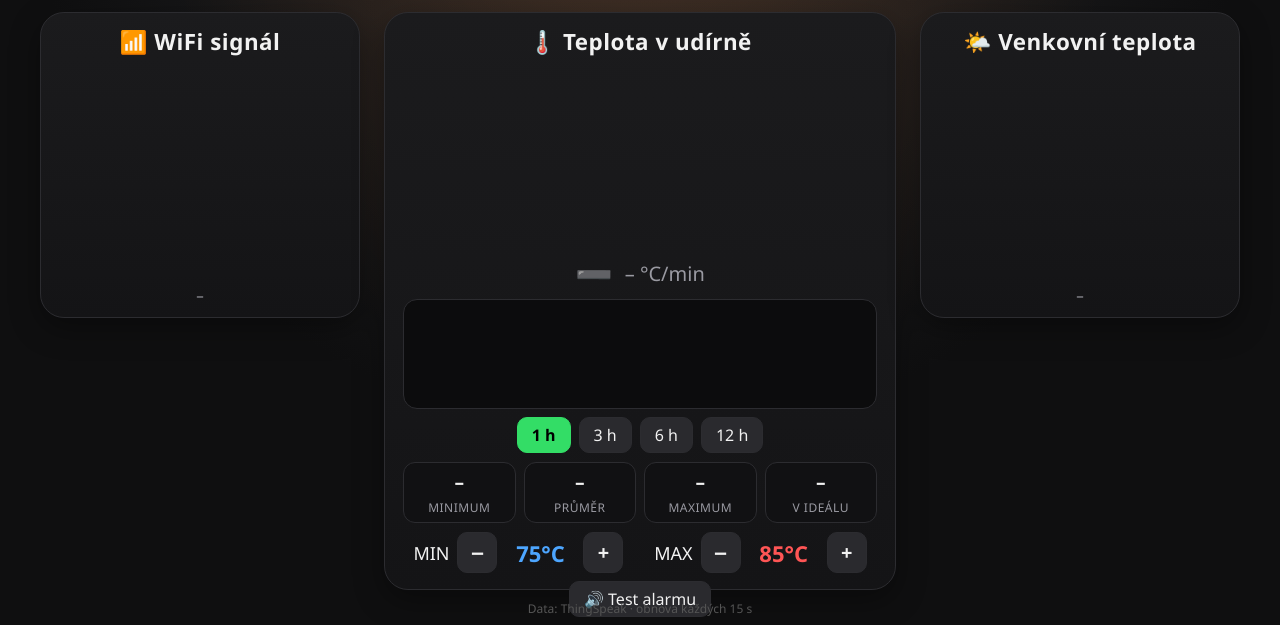
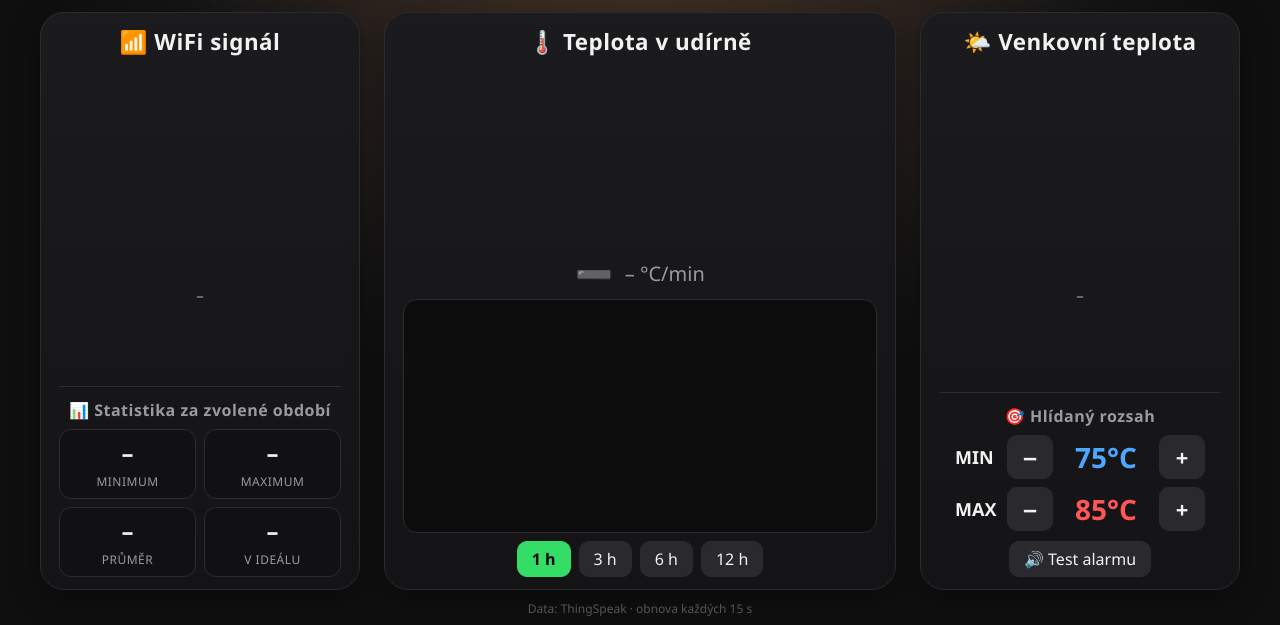
Before and after one commit to Lukianoo/udirna2, a plain HTML site: page index.html in a window 1280 px wide. Shown: the part 175-800 px from the top of the page. Drawn offline with nearby package versions, Linux system fonts and the light colour scheme; a script that the page names is missing.

```diff
--- a/index.html
+++ b/index.html
@@ -222,12 +222,25 @@ header{
   font-weight:700;
 }
 
+/* ===== SPODNÍ ČÁST BOČNÍCH KARET ===== */
+.side-extra{
+  margin-top:auto;
+  padding-top:16px;
+  border-top:1px solid var(--line);
+}
+.section-title{
+  font-size:16px;
+  font-weight:700;
+  color:var(--muted);
+  letter-spacing:.5px;
+  margin-bottom:10px;
+}
+
 /* ===== STATISTIKY ===== */
 .stats{
   display:grid;
-  grid-template-columns:repeat(4,1fr);
+  grid-template-columns:repeat(2,1fr);
   gap:8px;
-  margin-top:14px;
 }
 .stat{
   background:#111113;
@@ -237,7 +250,7 @@ header{
 }
 .stat b{
   display:block;
-  font-size:22px;
+  font-size:28px;
   font-variant-numeric:tabular-nums;
 }
 .stat span{ font-size:12px; color:var(--muted); text-transform:uppercase; letter-spacing:.5px; }
@@ -245,9 +258,8 @@ header{
 /* ===== OVLÁDÁNÍ ===== */
 .controls{
   display:flex;
-  justify-content:space-around;
+  flex-direction:column;
   align-items:center;
-  margin-top:16px;
   gap:10px;
 }
 .limit{
@@ -256,15 +268,16 @@ header{
   gap:8px;
   font-size:18px;
 }
+.limit .lbl{ width:44px; text-align:left; font-weight:700; }
 .limit .val{
-  min-width:70px;
+  min-width:90px;
   font-weight:800;
-  font-size:22px;
+  font-size:28px;
   font-variant-numeric:tabular-nums;
 }
 .limit.min .val{ color:var(--low); }
 .limit.max .val{ color:var(--high); }
-.limit button{ width:40px; padding:6px 0; font-size:20px; font-weight:700; }
+.limit button{ width:46px; padding:6px 0; font-size:22px; font-weight:700; }
 
 .bottom-row{
   display:flex;
@@ -296,8 +309,11 @@ footer{
     width:100%;
     padding:1.8vh 40px 1.2vh;
     grid-template-rows:100%;
+    align-items:stretch;
   }
-  .card{ padding:1.6vh 18px; }
+  .card{ padding:1.6vh 18px; display:flex; flex-direction:column; min-height:0; }
+  .side-extra{ padding-top:1.5vh; }
+  .section-title{ margin-bottom:1vh; }
   .card-title{ font-size:clamp(18px,2.8vh,26px); }
   .side-gauge{ height:28vh; }
   .center-card{
@@ -310,11 +326,10 @@ footer{
   .graph-wrap{ flex:1; min-height:110px; }
   #graph{ height:100%; }
   .historyBtns{ margin-top:1vh; }
-  .stats{ margin-top:1.2vh; }
-  .stat{ padding:.6vh 4px; }
-  .stat b{ font-size:clamp(16px,2.4vh,22px); }
-  .controls{ margin-top:1.2vh; }
-  .bottom-row{ margin-top:1vh; }
+  .stat{ padding:.8vh 4px; }
+  .stat b{ font-size:clamp(18px,3vh,28px); }
+  .controls{ gap:1vh; }
+  .bottom-row{ margin-top:1.2vh; }
 }
 
 /* ===== MOBIL ===== */
@@ -327,7 +342,6 @@ footer{
   #temp-status{ font-size:22px; padding:14px; }
   .panel{ grid-template-columns:1fr; padding:15px; }
   .center-card{ order:-1; }
-  .stats{ grid-template-columns:repeat(2,1fr); }
 }
 </style>
 </head>
@@ -362,6 +376,16 @@ footer{
     <div class="card-title">📶 WiFi signál</div>
     <div id="gauge-left" class="side-gauge"></div>
     <div class="sub" id="wifiText">–</div>
+
+    <div class="side-extra">
+      <div class="section-title">📊 Statistika za zvolené období</div>
+      <div class="stats">
+        <div class="stat"><b id="stMin">–</b><span>Minimum</span></div>
+        <div class="stat"><b id="stMax">–</b><span>Maximum</span></div>
+        <div class="stat"><b id="stAvg">–</b><span>Průměr</span></div>
+        <div class="stat"><b id="stOk">–</b><span>V ideálu</span></div>
+      </div>
+    </div>
   </div>
 
   <!-- UDÍRNA -->
@@ -384,32 +408,6 @@ footer{
       <button data-min="360">6 h</button>
       <button data-min="720">12 h</button>
     </div>
-
-    <div class="stats">
-      <div class="stat"><b id="stMin">–</b><span>Minimum</span></div>
-      <div class="stat"><b id="stAvg">–</b><span>Průměr</span></div>
-      <div class="stat"><b id="stMax">–</b><span>Maximum</span></div>
-      <div class="stat"><b id="stOk">–</b><span>V ideálu</span></div>
-    </div>
-
-    <div class="controls">
-      <div class="limit min">
-        MIN
-        <button onclick="changeMin(-1)">−</button>
-        <span class="val"><span id="minVal"></span>°C</span>
-        <button onclick="changeMin(1)">+</button>
-      </div>
-      <div class="limit max">
-        MAX
-        <button onclick="changeMax(-1)">−</button>
-        <span class="val"><span id="maxVal"></span>°C</span>
-        <button onclick="changeMax(1)">+</button>
-      </div>
-    </div>
-
-    <div class="bottom-row">
-      <button onclick="testAlarm()">🔊 Test alarmu</button>
-    </div>
   </div>
 
   <!-- VENKU -->
@@ -417,6 +415,27 @@ footer{
     <div class="card-title">🌤️ Venkovní teplota</div>
     <div id="gauge-right" class="side-gauge"></div>
     <div class="sub" id="outText">–</div>
+
+    <div class="side-extra">
+      <div class="section-title">🎯 Hlídaný rozsah</div>
+      <div class="controls">
+        <div class="limit min">
+          <span class="lbl">MIN</span>
+          <button onclick="changeMin(-1)">−</button>
+          <span class="val"><span id="minVal"></span>°C</span>
+          <button onclick="changeMin(1)">+</button>
+        </div>
+        <div class="limit max">
+          <span class="lbl">MAX</span>
+          <button onclick="changeMax(-1)">−</button>
+          <span class="val"><span id="maxVal"></span>°C</span>
+          <button onclick="changeMax(1)">+</button>
+        </div>
+      </div>
+      <div class="bottom-row">
+        <button onclick="testAlarm()">🔊 Test alarmu</button>
+      </div>
+    </div>
   </div>
 
 </div>
@@ -485,7 +504,7 @@ const gaugeLeft = new JustGage({
   levelColors: ["#ff5555", "#ffcc00", "#33dd66"],
   valueFontColor: "#ffffff",
   labelFontColor: "#9a9aa2",
-  valueMinFontSize: 30
+  valueMinFontSize: 24
 });
 
 const gaugeRight = new JustGage({
@@ -498,7 +517,7 @@ const gaugeRight = new JustGage({
   levelColors: ["#4da6ff", "#33dd66", "#ff9933"],
   valueFontColor: "#ffffff",
   labelFontColor: "#9a9aa2",
-  valueMinFontSize: 30
+  valueMinFontSize: 24
 });
 
 let gaugeCenter;
@@ -516,7 +535,7 @@ function createCenterGauge(value = 0){
     gaugeColor: GAUGE_BG,
     valueFontColor: "#ffffff",
     labelFontColor: "#9a9aa2",
-    valueMinFontSize: 40,
+    valueMinFontSize: 28,
     // JustGage 1.4 chce objekt {percents, ranges}, ne pole
     customSectors: {
       percents: false,
```
